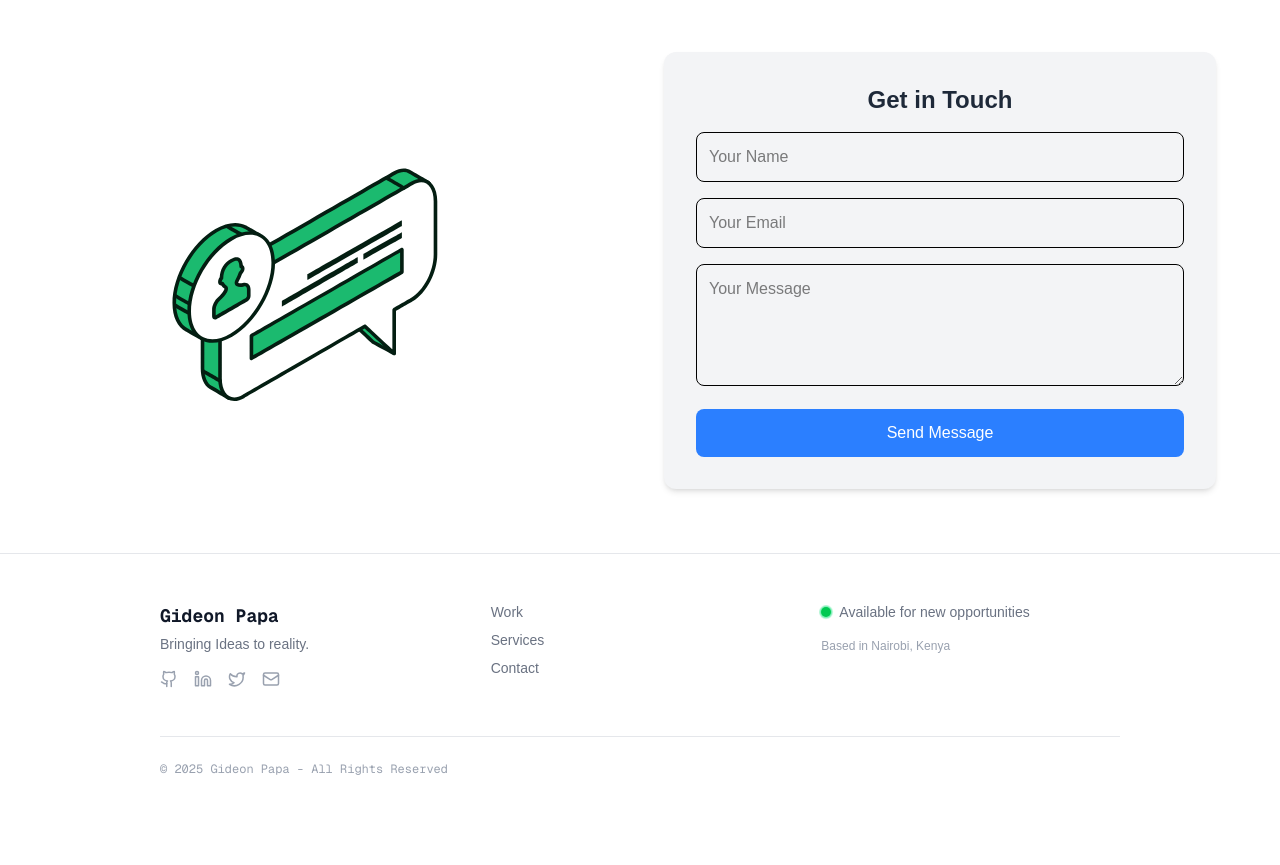
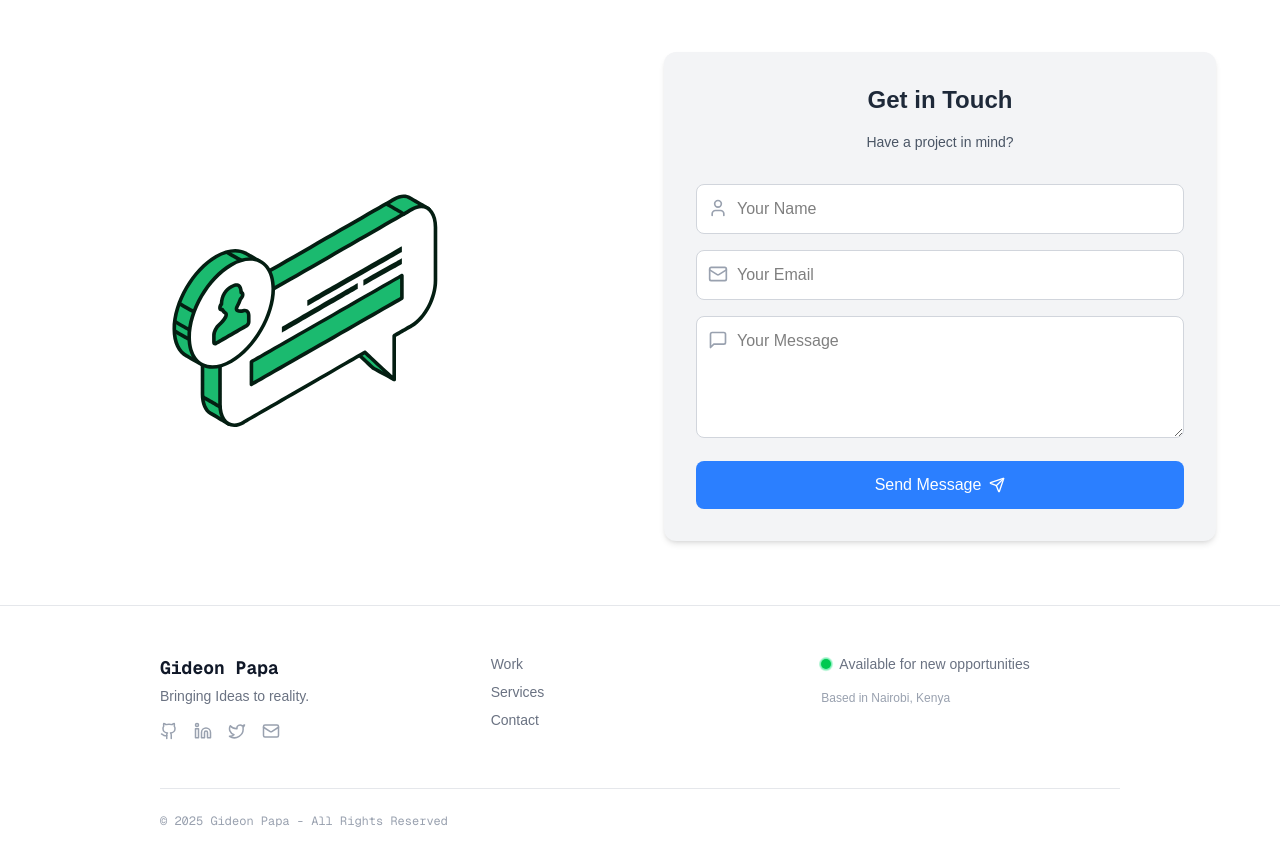
Before and after one commit to Nigiddy/my_portfolio, a Next.js app: page / in a window 1280 px wide. Shown: the part 2260-3125 px from the top of the page. Before the commit the page ends 3077 px from the top, so only its background shows below. Built offline with nearby package versions, Linux system fonts and the light colour scheme.

Commit message:
Animated feedback messages on the contact section

```diff
--- a/src/components/Contact.jsx
+++ b/src/components/Contact.jsx
@@ -3,6 +3,7 @@ import { useState } from "react";
 import { motion } from "framer-motion";
 import dynamic from "next/dynamic";
 import emailjs from "@emailjs/browser";  // ⬅️ Import EmailJS
+import { Send, User, Mail, MessageSquare } from "lucide-react";
 
 const Lottie = dynamic(() => import("lottie-react"), { ssr: false });
 import contactAnimation from "../animations/contact.json";
@@ -70,58 +71,71 @@ export default function ContactSection() {
           <h2 className="text-2xl font-bold mb-4 text-center text-gray-800 dark:text-white">
             Get in Touch
           </h2>
+          <p className="text-center text-gray-600 dark:text-gray-400 mb-8 text-sm">
+            Have a project in mind?
+          </p>
 
           <form onSubmit={handleSubmit} className="space-y-4" aria-label="Contact form">
+            <div className="relative">
+              <User className="absolute left-3 top-3.5 text-gray-400 dark:text-gray-500 w-5 h-5" />
               <input
                 type="text"
                 name="name"
                 placeholder="Your Name"
                 value={formData.name}
                 onChange={handleChange}
-              className="w-full p-3 rounded-lg border dark:border-gray-700 focus:outline-none focus:ring-2 focus:ring-blue-500"
+                className="w-full pl-10 p-3 rounded-lg border bg-white dark:bg-gray-900 border-gray-300 dark:border-gray-700 focus:outline-none focus:ring-2 focus:ring-blue-500 transition-shadow"
                 required
                 aria-label="Your Name"
               />
+            </div>
+            <div className="relative">
+              <Mail className="absolute left-3 top-3.5 text-gray-400 dark:text-gray-500 w-5 h-5" />
               <input
                 type="email"
                 name="email"
                 placeholder="Your Email"
                 value={formData.email}
                 onChange={handleChange}
-              className="w-full p-3 rounded-lg border dark:border-gray-700 focus:outline-none focus:ring-2 focus:ring-blue-500"
+                className="w-full pl-10 p-3 rounded-lg border bg-white dark:bg-gray-900 border-gray-300 dark:border-gray-700 focus:outline-none focus:ring-2 focus:ring-blue-500 transition-shadow"
                 required
                 aria-label="Your Email"
               />
+            </div>
+            <div className="relative">
+              <MessageSquare className="absolute left-3 top-3.5 text-gray-400 dark:text-gray-500 w-5 h-5" />
               <textarea
                 name="message"
                 placeholder="Your Message"
                 value={formData.message}
                 onChange={handleChange}
                 rows="4"
-              className="w-full p-3 rounded-lg border dark:border-gray-700 focus:outline-none focus:ring-2 focus:ring-blue-500"
+                className="w-full pl-10 p-3 rounded-lg border bg-white dark:bg-gray-900 border-gray-300 dark:border-gray-700 focus:outline-none focus:ring-2 focus:ring-blue-500 transition-shadow resize-y"
                 required
                 aria-label="Your Message"
               ></textarea>
+            </div>
             <button
               type="submit"
-              className={`w-full p-3 rounded-lg text-white transition ${
+              className={`w-full p-3 flex justify-center items-center gap-2 rounded-lg text-white transition-all duration-300 ${
                 isSubmitting ? "bg-blue-400 cursor-not-allowed" : "bg-blue-500 hover:bg-blue-600"
               }`}
               disabled={isSubmitting}
               aria-label="Send Message"
             >
               {isSubmitting ? "Sending..." : "Send Message"}
+              {!isSubmitting && <Send className="w-4 h-4" />}
             </button>
           </form>
           {submitted && (
-            <div className="mb-4 p-3 bg-green-100 text-green-700 rounded-lg text-center" role="status" aria-live="polite">
+            <motion.div initial={{ opacity: 0, y: 10 }} animate={{ opacity: 1, y: 0 }} className="mt-4 p-3 bg-green-100 dark:bg-green-900/30 border border-green-200 dark:border-green-800 text-green-700 dark:text-green-400 rounded-lg text-center" role="status" aria-live="polite">
               Message sent successfully!
-            </div>
+            </motion.div>
           )}
           {error && (
-            <div className="mb-4 p-3 bg-red-100 text-red-700 rounded-lg text-center" role="alert" aria-live="assertive">
+            <motion.div initial={{ opacity: 0, y: 10 }} animate={{ opacity: 1, y: 0 }} className="mt-4 p-3 bg-red-100 dark:bg-red-900/30 border border-red-200 dark:border-red-800 text-red-700 dark:text-red-400 rounded-lg text-center" role="alert" aria-live="assertive">
               Failed to send message. Please try again.
-            </div>
+            </motion.div>
           )}
         </motion.div>
       </div>
```
Lines whose indentation alone changed are shown as unchanged.
